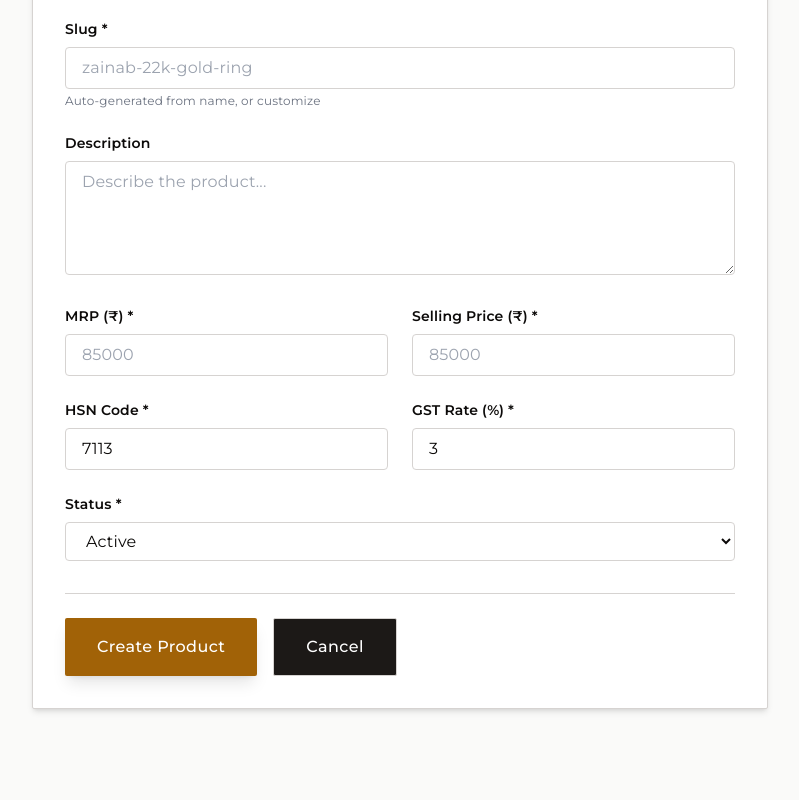
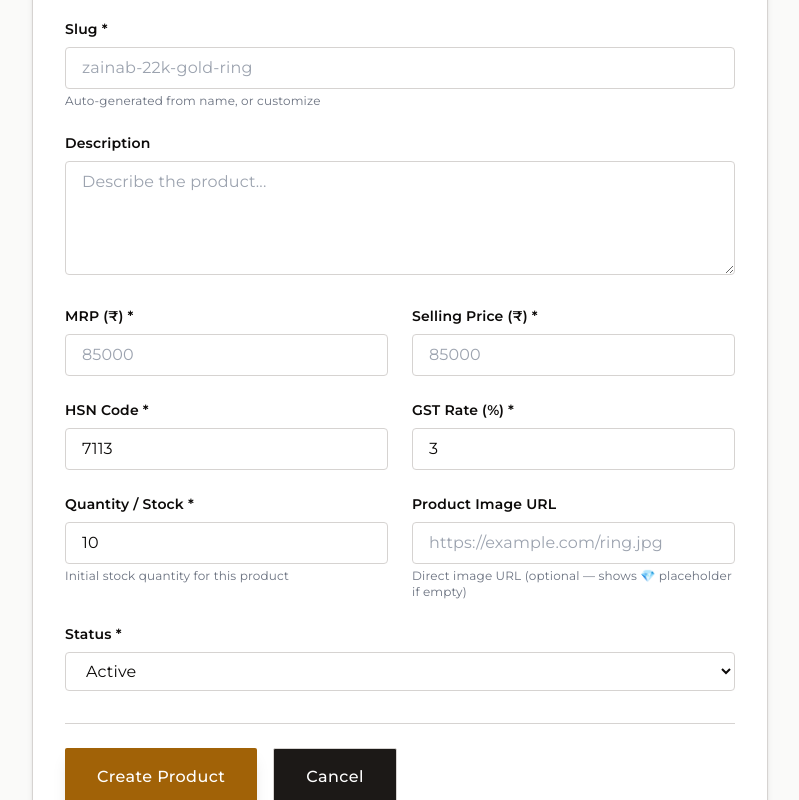
Before and after one commit to Aaqshu/SmarteCommerce, a Next.js app in the folder apps/storefront/: page /admin/products/new in a window 1280 px wide. Shown: the part 381-1181 px from the top of the page, without its empty margins (240-1039 px from the left). Built offline with nearby package versions, Linux system fonts and the light colour scheme; no server answers.

Commit message:
fix(admin/storefront): image fallbacks (diamond placeholder), add quantity+image fields to admin forms, fix rupee/paise bug

```diff
--- a/apps/storefront/src/app/admin/products/[productId]/edit/page.tsx
+++ b/apps/storefront/src/app/admin/products/[productId]/edit/page.tsx
@@ -25,6 +25,7 @@ export default function EditProductPage({ params }: EditProductPageProps) {
     sellingPrice: '',
     hsnCode: '',
     gstRate: '',
+    imageUrl: '',
     status: 'active',
   });
 
@@ -50,10 +51,11 @@ export default function EditProductPage({ params }: EditProductPageProps) {
       setFormData({
         name: found.name,
         description: found.description || '',
-        mrp: (found.mrp / 100).toFixed(2),
-        sellingPrice: (found.price / 100).toFixed(2),
+        mrp: found.mrp.toString(),
+        sellingPrice: found.price.toString(),
         hsnCode: found.hsnCode,
         gstRate: found.gstRate.toString(),
+        imageUrl: found.images[0] || '',
         status: 'active', // Default since API doesn't return status
       });
       setLoading(false);
@@ -69,16 +71,14 @@ export default function EditProductPage({ params }: EditProductPageProps) {
     setError('');
 
     try {
-      const mrpPaise = Math.round(parseFloat(formData.mrp) * 100);
-      const sellingPricePaise = Math.round(parseFloat(formData.sellingPrice) * 100);
-
       await updateProduct(productId, {
         name: formData.name,
         description: formData.description || undefined,
-        mrp: mrpPaise,
-        sellingPrice: sellingPricePaise,
+        mrp: parseFloat(formData.mrp),
+        sellingPrice: parseFloat(formData.sellingPrice),
         hsnCode: formData.hsnCode,
         gstRate: parseFloat(formData.gstRate),
+        images: formData.imageUrl ? [formData.imageUrl] : [],
         status: formData.status,
       });
 
@@ -243,6 +243,24 @@ export default function EditProductPage({ params }: EditProductPageProps) {
             </div>
           </div>
 
+          {/* Image URL */}
+          <div>
+            <label htmlFor="imageUrl" className="block text-sm font-semibold mb-2 text-[var(--color-foreground)]">
+              Product Image URL
+            </label>
+            <input
+              type="url"
+              id="imageUrl"
+              value={formData.imageUrl}
+              onChange={(e) => setFormData({ ...formData, imageUrl: e.target.value })}
+              className="w-full px-4 py-2 border border-[var(--color-border)] rounded bg-white dark:bg-stone-900 text-[var(--color-foreground)] focus:outline-none focus:ring-2 focus:ring-[var(--color-accent)]"
+              placeholder="https://example.com/ring.jpg"
+            />
+            <p className="text-xs text-gray-500 dark:text-gray-400 mt-1">
+              Direct image URL (shows 💎 placeholder if empty)
+            </p>
+          </div>
+
           {/* Status */}
           <div>
             <label htmlFor="status" className="block text-sm font-semibold mb-2 text-[var(--color-foreground)]">
--- a/apps/storefront/src/app/admin/products/new/page.tsx
+++ b/apps/storefront/src/app/admin/products/new/page.tsx
@@ -3,7 +3,7 @@
 import { useState } from 'react';
 import { useRouter } from 'next/navigation';
 import Link from 'next/link';
-import { createProduct } from '@/lib/api';
+import { createProduct, setStock } from '@/lib/api';
 
 function slugify(text: string): string {
   return text
@@ -27,6 +27,8 @@ export default function NewProductPage() {
     sellingPrice: '',
     hsnCode: '7113',
     gstRate: '3',
+    quantity: '10',
+    imageUrl: '',
     status: 'active',
   });
 
@@ -45,19 +47,23 @@ export default function NewProductPage() {
     setError('');
 
     try {
-      const mrpPaise = Math.round(parseFloat(formData.mrp) * 100);
-      const sellingPricePaise = Math.round(parseFloat(formData.sellingPrice) * 100);
-
-      await createProduct({
+      const product = await createProduct({
         name: formData.name,
         slug: formData.slug,
-        mrp: mrpPaise,
-        sellingPrice: sellingPricePaise,
+        mrp: parseFloat(formData.mrp),
+        sellingPrice: parseFloat(formData.sellingPrice),
         hsnCode: formData.hsnCode,
         gstRate: parseFloat(formData.gstRate),
         description: formData.description || undefined,
+        images: formData.imageUrl ? [formData.imageUrl] : [],
         status: formData.status,
       });
+
+      // Create initial stock if quantity provided
+      const quantity = parseInt(formData.quantity, 10);
+      if (!Number.isNaN(quantity) && quantity > 0 && product.ProductId) {
+        await setStock(product.ProductId, quantity);
+      }
 
       router.push('/admin/products');
       router.refresh();
@@ -207,6 +213,45 @@ export default function NewProductPage() {
             </div>
           </div>
 
+          {/* Quantity & Image */}
+          <div className="grid grid-cols-1 md:grid-cols-2 gap-6">
+            <div>
+              <label htmlFor="quantity" className="block text-sm font-semibold mb-2 text-[var(--color-foreground)]">
+                Quantity / Stock *
+              </label>
+              <input
+                type="number"
+                id="quantity"
+                value={formData.quantity}
+                onChange={(e) => setFormData({ ...formData, quantity: e.target.value })}
+                required
+                min="0"
+                className="w-full px-4 py-2 border border-[var(--color-border)] rounded bg-white dark:bg-stone-900 text-[var(--color-foreground)] focus:outline-none focus:ring-2 focus:ring-[var(--color-accent)]"
+                placeholder="10"
+              />
+              <p className="text-xs text-gray-500 dark:text-gray-400 mt-1">
+                Initial stock quantity for this product
+              </p>
+            </div>
+
+            <div>
+              <label htmlFor="imageUrl" className="block text-sm font-semibold mb-2 text-[var(--color-foreground)]">
+                Product Image URL
+              </label>
+              <input
+                type="url"
+                id="imageUrl"
+                value={formData.imageUrl}
+                onChange={(e) => setFormData({ ...formData, imageUrl: e.target.value })}
+                className="w-full px-4 py-2 border border-[var(--color-border)] rounded bg-white dark:bg-stone-900 text-[var(--color-foreground)] focus:outline-none focus:ring-2 focus:ring-[var(--color-accent)]"
+                placeholder="https://example.com/ring.jpg"
+              />
+              <p className="text-xs text-gray-500 dark:text-gray-400 mt-1">
+                Direct image URL (optional — shows 💎 placeholder if empty)
+              </p>
+            </div>
+          </div>
+
           {/* Status */}
           <div>
             <label htmlFor="status" className="block text-sm font-semibold mb-2 text-[var(--color-foreground)]">
--- a/apps/storefront/src/components/ProductCard.tsx
+++ b/apps/storefront/src/components/ProductCard.tsx
@@ -33,11 +33,18 @@ export function ProductCard({ product }: ProductCardProps) {
     <Link href={`/product/${product.slug}`} className="group block">
       <div className="elegant-card overflow-hidden">
         <div className="aspect-square bg-gradient-to-br from-stone-100 to-amber-50 dark:from-stone-800 dark:to-stone-900 overflow-hidden relative">
-          <img
-            src={product.images[0]}
-            alt={product.name}
-            className="w-full h-full object-cover group-hover:scale-110 transition-transform duration-700 ease-out"
-          />
+          {product.images[0] ? (
+            // eslint-disable-next-line @next/next/no-img-element
+            <img
+              src={product.images[0]}
+              alt={product.name}
+              className="w-full h-full object-cover group-hover:scale-110 transition-transform duration-700 ease-out"
+            />
+          ) : (
+            <div className="w-full h-full flex items-center justify-center">
+              <span className="text-5xl">💎</span>
+            </div>
+          )}
           {product.featured && (
             <div className="absolute top-3 right-3 px-3 py-1 bg-[var(--color-accent)] text-white text-xs font-medium tracking-wider uppercase rounded-sm">
               Featured
--- a/apps/storefront/src/components/ProductGallery.tsx
+++ b/apps/storefront/src/components/ProductGallery.tsx
@@ -4,6 +4,14 @@ import { useState } from 'react';
 
 export function ProductGallery({ images, name }: { images: string[]; name: string }) {
   const [active, setActive] = useState(0);
+
+  if (!images || images.length === 0) {
+    return (
+      <div className="aspect-square rounded-lg overflow-hidden bg-gradient-to-br from-stone-100 to-amber-50 dark:from-stone-800 dark:to-stone-900 flex items-center justify-center">
+        <span className="text-6xl">💎</span>
+      </div>
+    );
+  }
 
   return (
     <div>
--- a/apps/storefront/src/lib/api.ts
+++ b/apps/storefront/src/lib/api.ts
@@ -131,6 +131,25 @@ export async function createProduct(data: {
 }
 
 /**
+ * Sets/creates stock for a product (admin) via the inventory receive endpoint.
+ */
+export async function setStock(productId: string, quantity: number): Promise<void> {
+  const response = await fetch(
+    `${API_BASE_URL}/tenants/${TENANT_DB_NAME}/inventory/products/${productId}/receive`,
+    {
+      method: 'POST',
+      headers: { 'Content-Type': 'application/json' },
+      body: JSON.stringify({ quantity }),
+    },
+  );
+
+  if (!response.ok) {
+    const errorText = await response.text();
+    throw new Error(`Set stock failed: ${response.status} ${errorText}`);
+  }
+}
+
+/**
  * Updates an existing product (admin).
  */
 export async function updateProduct(
```
